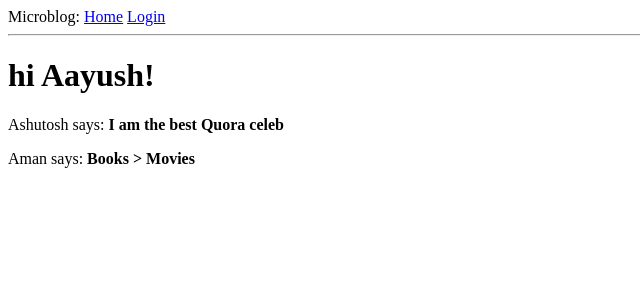
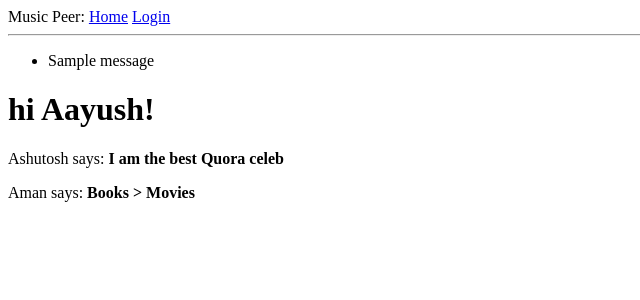
Before and after one commit to aayushagrawal135/musicpeer1, a Flask app: page / in a window 1280 px wide. Shown: the top 300 px of the page, without its empty margins (0-640 px from the left). Run offline with Flask 2, Linux system fonts and the light colour scheme; one stand-in notice (Sample message) is shown.

Commit message:
removing hardcoded urls, adding url map as view name

```diff
--- a/musicpeer/myApp/templates/base.html
+++ b/musicpeer/myApp/templates/base.html
@@ -7,11 +7,22 @@
       {% endif %}
   </head>
   <body>
-    <div>Microblog:
-      <a href="/index">Home</a>
-      <a href="/login">Login</a>
+    <div>Music Peer:
+      <a href="url_for('index')">Home</a>
+      <a href=url_for('login')">Login</a>
     </div>
-        <hr>
-        {% block content %}{% endblock %}
+    <hr>
+
+    {% with messages = get_flashed_messages() %}
+    {% if messages %}
+    <ul>
+        {% for message in messages %}
+        <li>{{ message }}</li>
+        {% endfor %}
+    </ul>
+    {% endif %}
+    {% endwith %}
+
+    {% block content %}{% endblock %}
   </body>
 </html>
```
